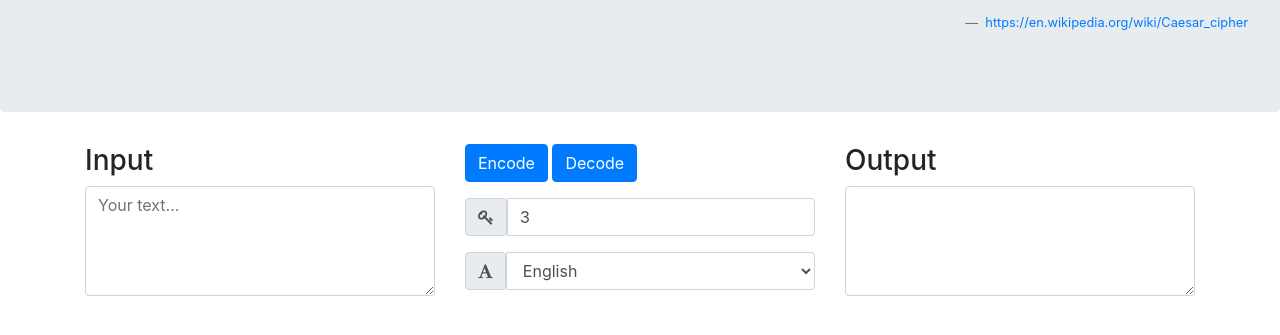
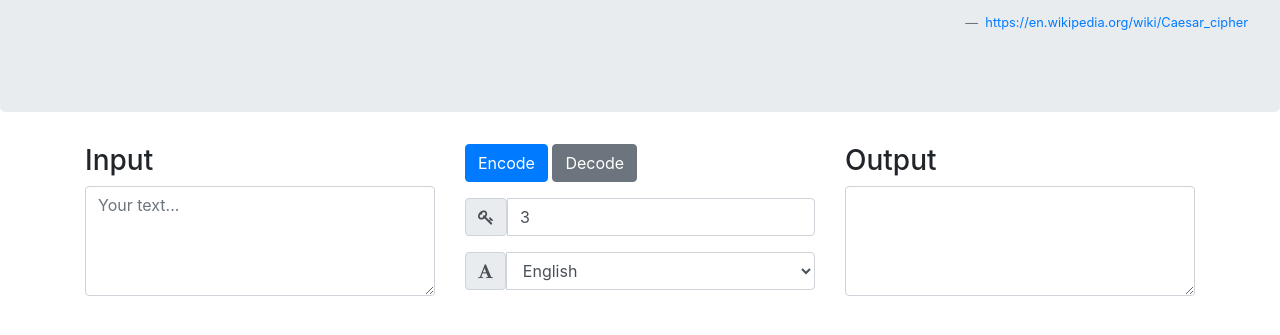
Before and after one commit to Hangur/caesar, a plain HTML site: page index.html in a window 1280 px wide. Shown: the part 211-546 px from the top of the page. Drawn offline with nearby package versions, Linux system fonts and the light colour scheme.

Commit message:
Changed buttons look

```diff
--- a/index.html
+++ b/index.html
@@ -35,7 +35,7 @@
 					<div class="row pb-3">
 						<div class="col-sm-12">
 							<button id="encode" type="button" class="btn btn-primary">Encode</button>
-							<button id="decode" type="button" class="btn btn-primary">Decode</button>
+							<button id="decode" type="button" class="btn btn-secondary">Decode</button>
 						</div>
 					</div>
 					<div class="row pb-3">
```
